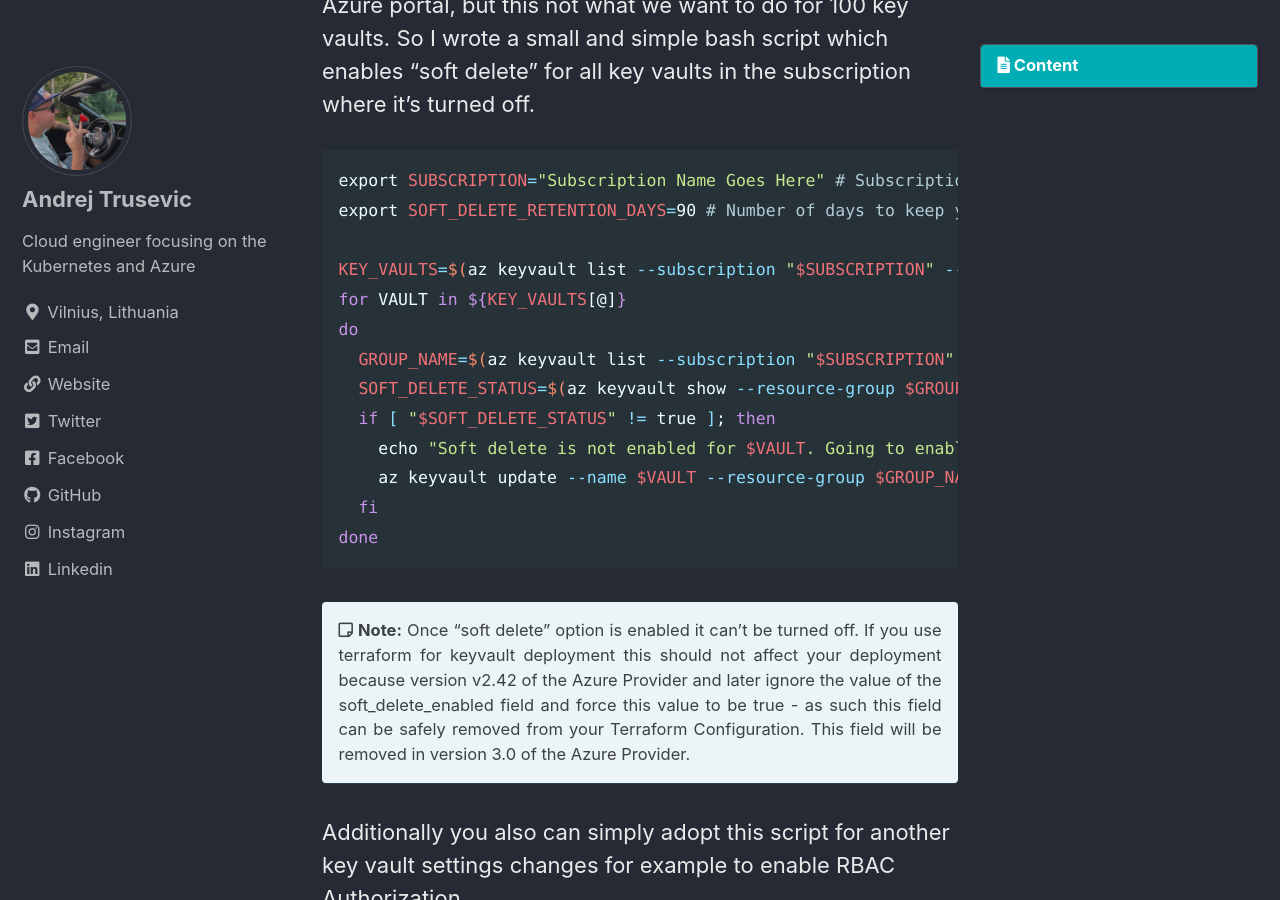
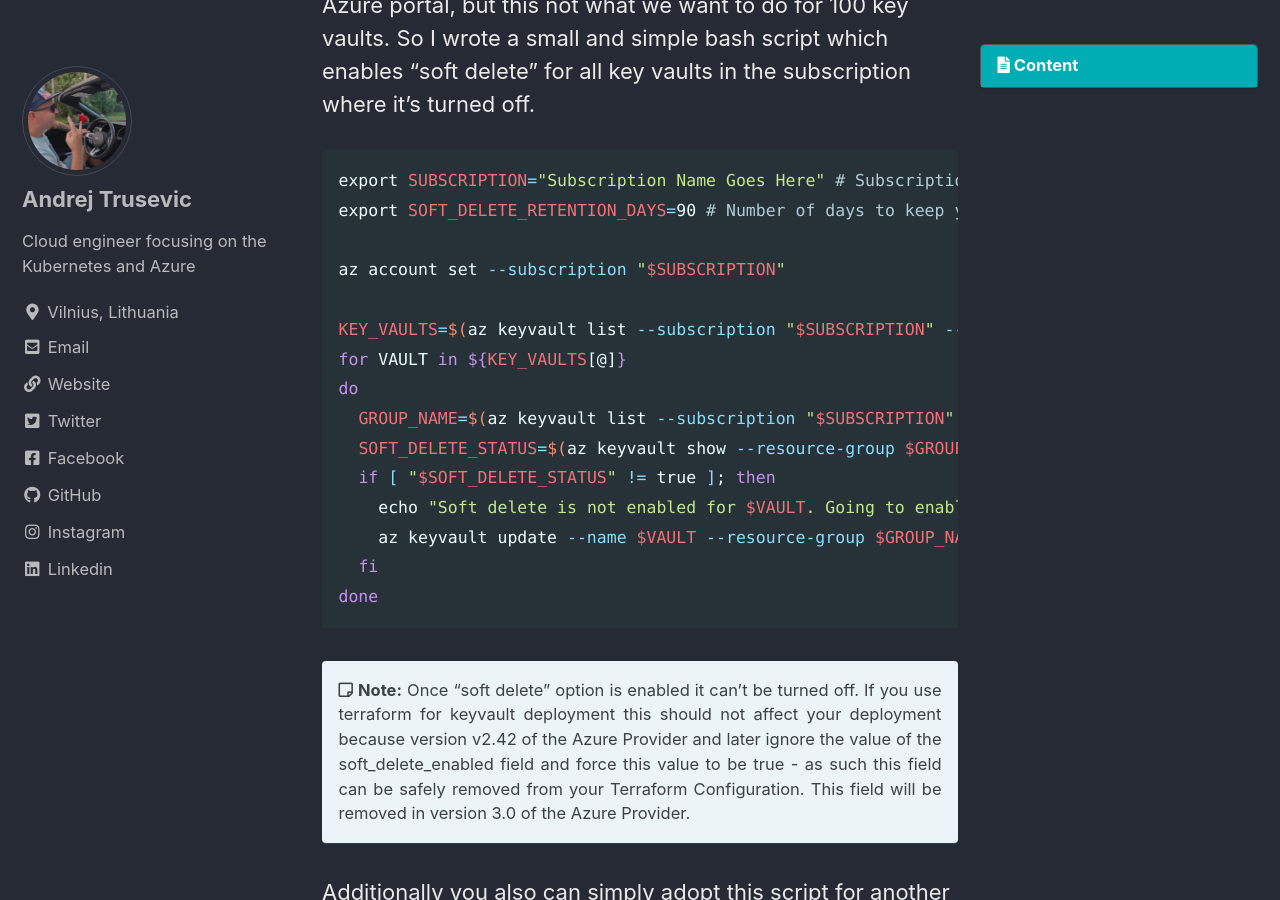
Before and after one commit to andriktr/andriktr.github.io, a Jekyll site: the page built from _posts/2021-10-18-Az-KeyVault-Soft-Delete.md, in a window 1280 px wide and 900 px high, scrolled down 1086 px. Built offline with Jekyll 4.4.1, drawn with Linux system fonts in a browser that asks for light colours; cached includes are drawn as plain includes; comment, search, counter and statistics services are not loaded.

Commit message:
small fixes in post 14

```diff
--- a/_posts/2021-10-18-Az-KeyVault-Soft-Delete.md
+++ b/_posts/2021-10-18-Az-KeyVault-Soft-Delete.md
@@ -32,6 +32,8 @@ To close the Azure Advisor alert we need to turn on "soft delete" for all key va
 export SUBSCRIPTION="Subscription Name Goes Here" # Subscription Name
 export SOFT_DELETE_RETENTION_DAYS=90 # Number of days to keep your key vault recoverable from deletion
 
+az account set --subscription "$SUBSCRIPTION"
+
 KEY_VAULTS=$(az keyvault list --subscription "$SUBSCRIPTION" --query "[].{name:name}" -o tsv)
 for VAULT in ${KEY_VAULTS[@]}
 do
```
